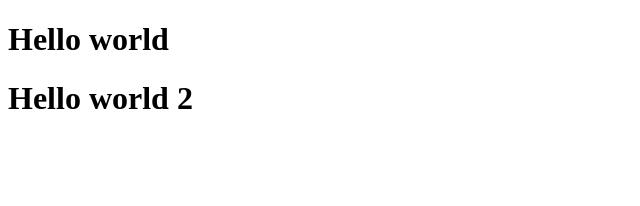
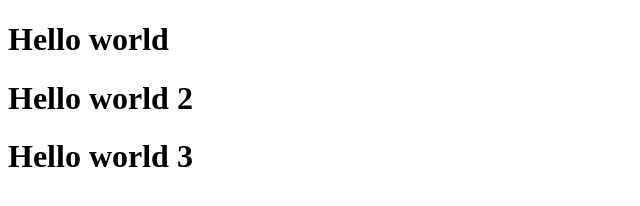
Before and after one commit to abhilashpvs28/gitpratice, a plain HTML site: page index.html in a window 1280 px wide. Shown: the whole page, without its empty margins (0-640 px from the left). Drawn offline with Linux system fonts and the light colour scheme.

Commit message:
added second hello world

```diff
--- a/index.html
+++ b/index.html
@@ -8,5 +8,6 @@
 <body>
     <h1> Hello world</h1>
     <h1> Hello world 2</h1>
+    <h1> Hello world 3</h1>
 </body>
 </html>
```
